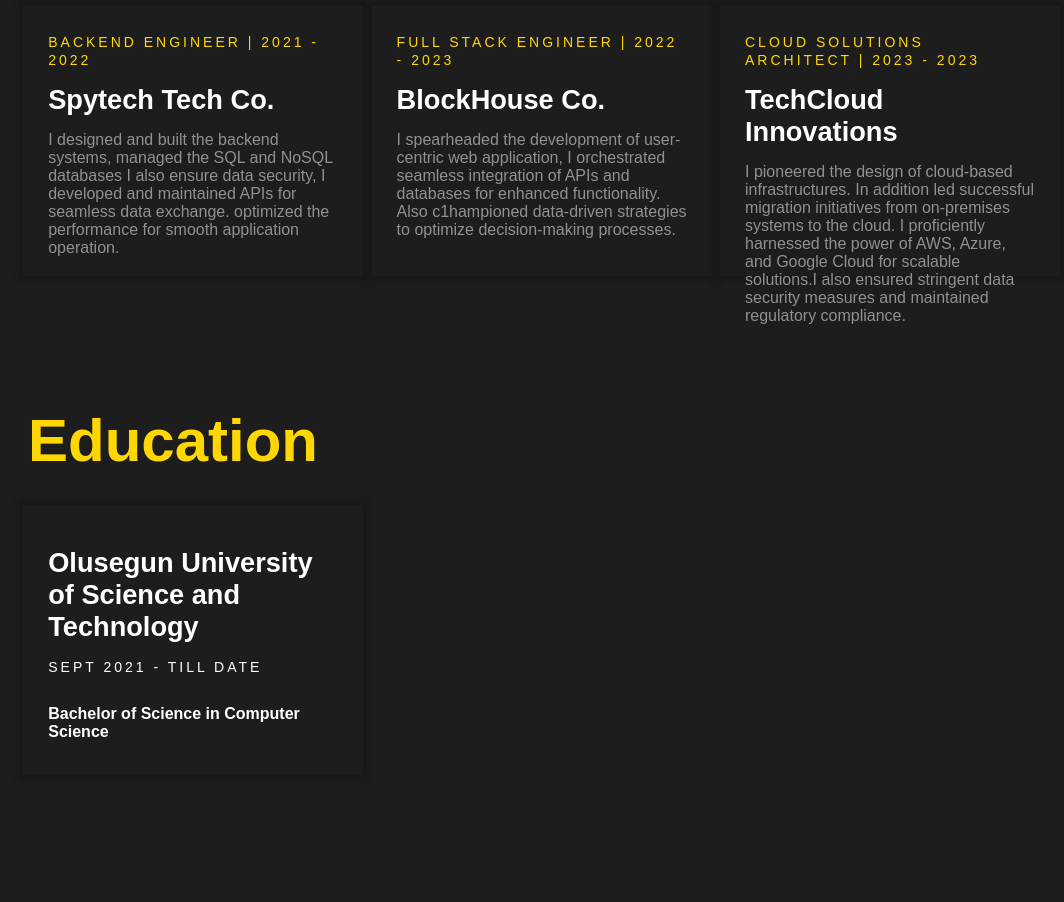
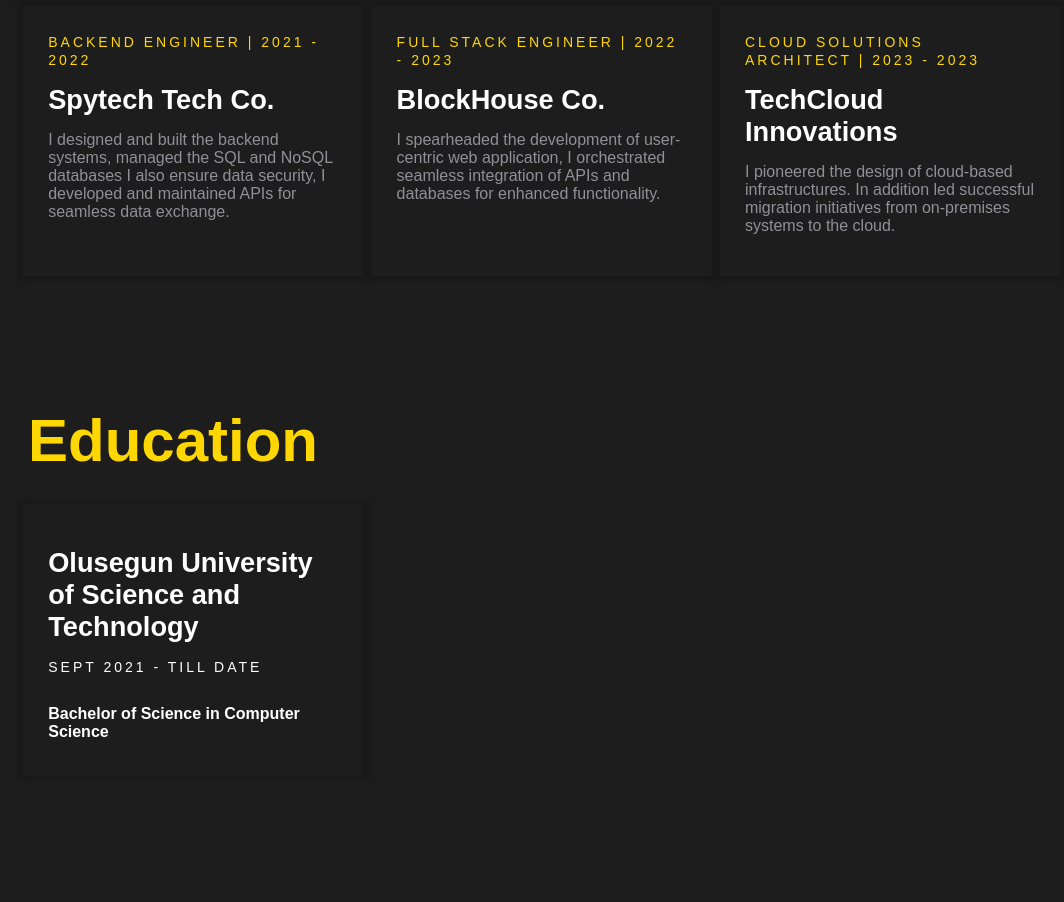
Before and after one commit to Samkaypro/samkaypro.github.io, a plain HTML site: page index.html in a window 1280 px wide. Shown: the part 1420-2322 px from the top of the page, without its empty margins (156-1220 px from the left). Drawn offline with nearby package versions, Linux system fonts and the light colour scheme; a web font is replaced by a local one.

Commit message:
Update index.html

```diff
--- a/index.html
+++ b/index.html
@@ -132,7 +132,7 @@
                         </h5>
                     </div>
                     <div class="blog-post-content">
-I designed and built the backend systems, managed the SQL and NoSQL databases I also ensure data security, I developed and maintained APIs for seamless data exchange. optimized the performance for smooth application operation.
+I designed and built the backend systems, managed the SQL and NoSQL databases I also ensure data security, I developed and maintained APIs for seamless data exchange.
                     </div>
 
                 </div>
@@ -150,7 +150,7 @@
                         </h5>
                     </div>
                     <div class="blog-post-content">
-I spearheaded the development of user-centric web application, I orchestrated seamless integration of APIs and databases for enhanced functionality. Also c1hampioned data-driven strategies to optimize decision-making processes.
+I spearheaded the development of user-centric web application, I orchestrated seamless integration of APIs and databases for enhanced functionality.
                     </div>
                 </div>
             </article>
@@ -168,7 +168,7 @@
                     </div>
                     <div class="blog-post-content">
 
-I pioneered the design of cloud-based infrastructures. In addition led successful migration initiatives from on-premises systems to the cloud. I proficiently harnessed the power of AWS, Azure, and Google Cloud for scalable solutions.I also ensured stringent data security measures and maintained regulatory compliance.
+I pioneered the design of cloud-based infrastructures. In addition led successful migration initiatives from on-premises systems to the cloud.
                     </div>
                 </div>
             </article>
```
